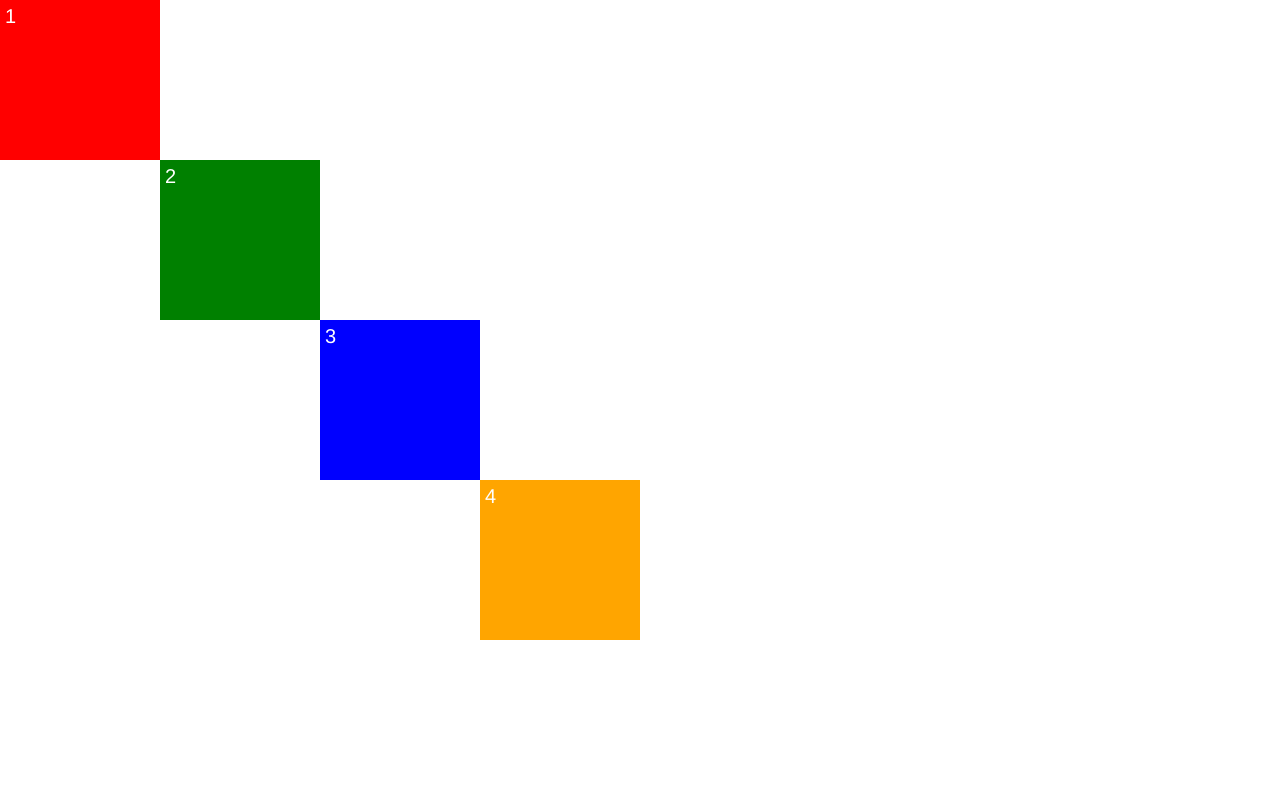
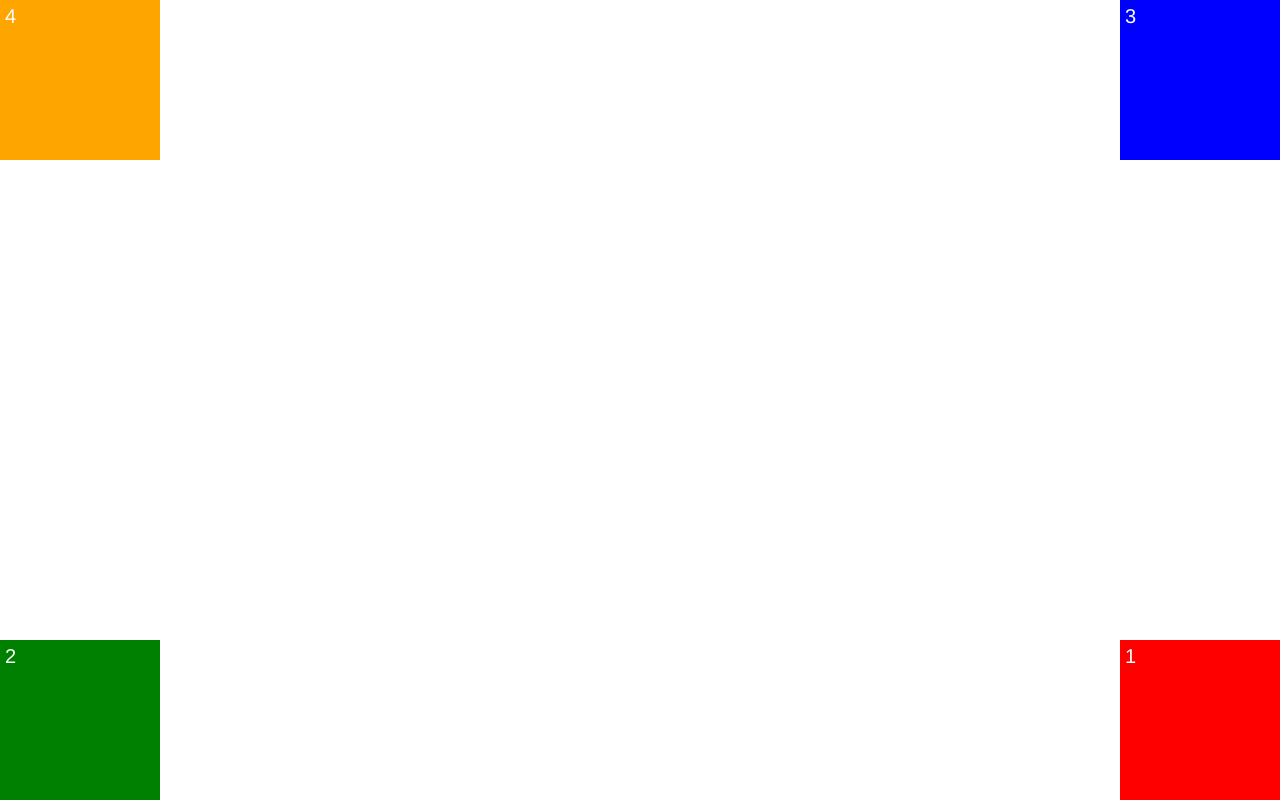
Before and after one commit to JoabGarcia/idesn2115, a plain HTML site: page 00 in-class exercises/144 position + float/144 exercise - distribute.html in a window 1280 px wide. Drawn offline with Linux system fonts and the light colour scheme.

Commit message:
Position/float exercise
added example 6

```diff
--- a/00 in-class exercises/144 position + float/144 exercise - distribute.html
+++ b/00 in-class exercises/144 position + float/144 exercise - distribute.html
@@ -9,28 +9,31 @@
 
             .red {
                 background: red;
-                position:relative;
+                position:absolute;
+                bottom: 0;
+                right: 0;
             }
 
             .green {
                 background: green;
-                position:relative;
-                right: -160;
-                top: 0;
+                position:absolute;
+                left:0;
+                bottom: 0;
             }
 
             .blue {
                 background: blue;
-                position:fixed;
-                left:320;
+                position:absolute;
+                top: 0 ;
+                right: 0;
 
             }
 
             .orange {
                 background: orange;
-                position:relative;
-                right: -480;
-                top:160;
+                position:absolute;
+                left: 0 ;
+                top: 0 ;
 
             }
 
```
